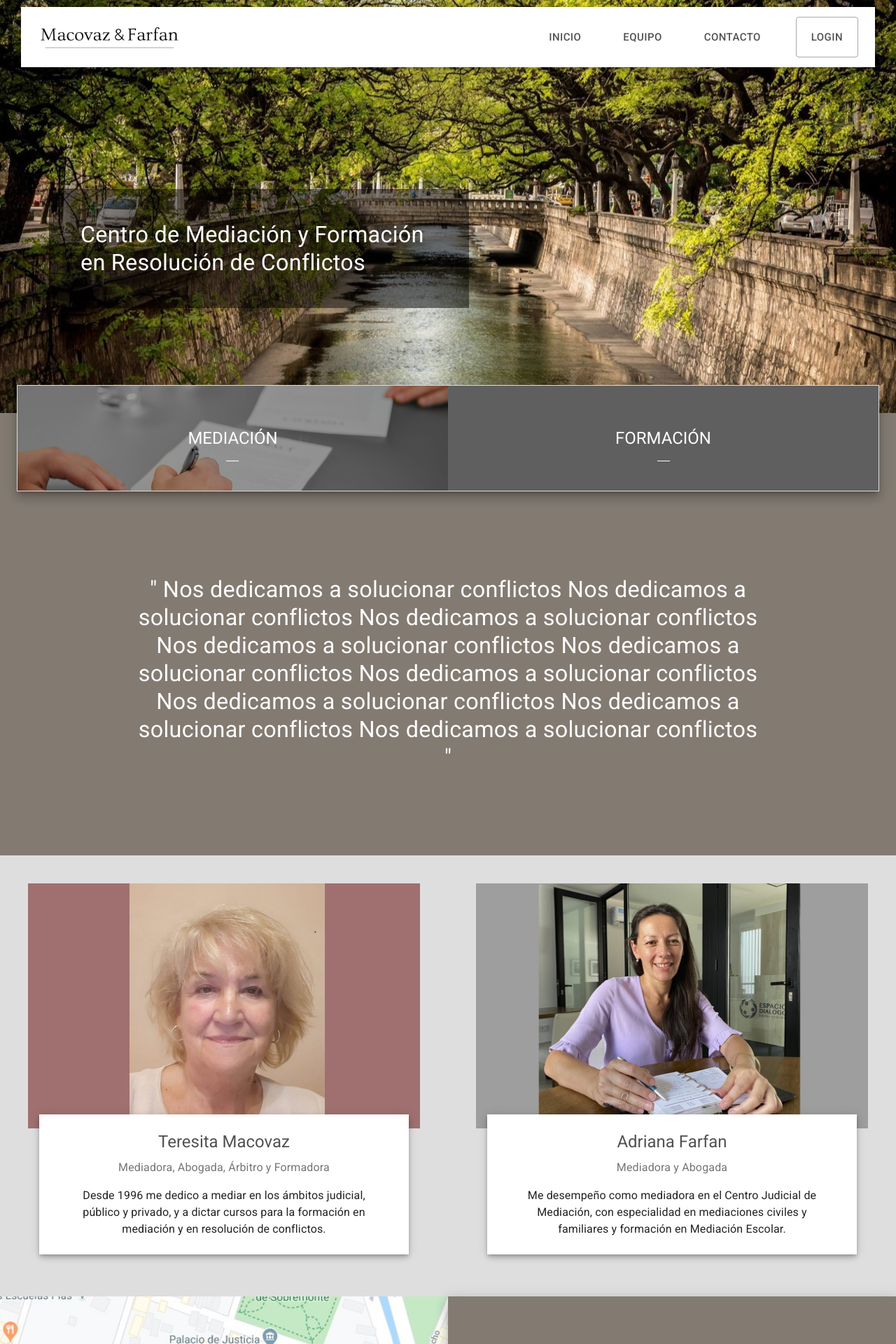
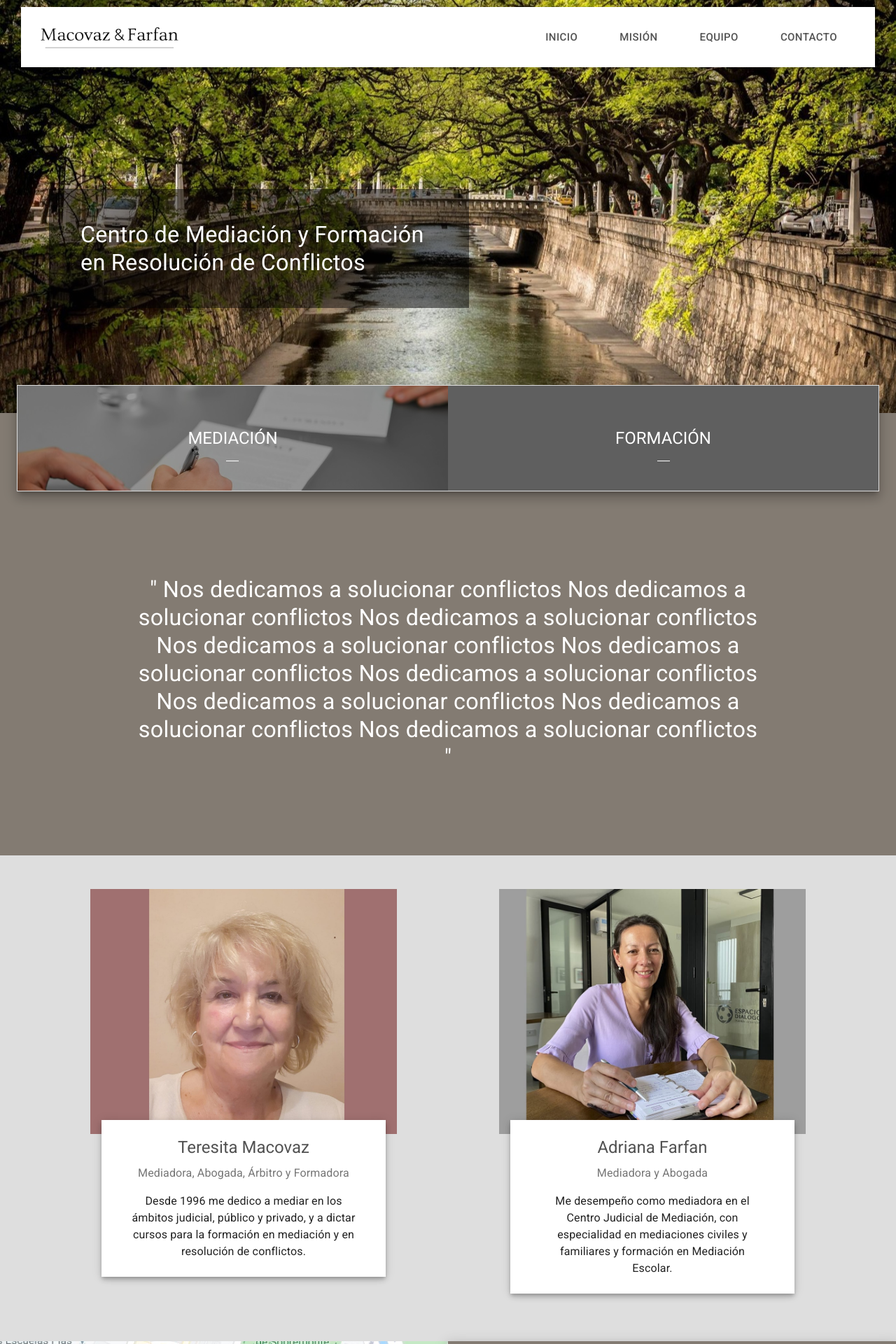
Before and after one commit to facundoolmedo/mediaronline, a React (Create React App) app: page / in a window 1280 px wide. Shown: the top 1920 px of the page at 70% size. Built offline with nearby package versions, Linux system fonts and the light colour scheme; grey boxes are pictures that could not be loaded.

Commit message:
Tamaños de los cv en HomePage

```diff
--- a/src/components/Banner3.jsx
+++ b/src/components/Banner3.jsx
@@ -12,7 +12,6 @@ const useStyle = makeStyles({
     maxWidth: "100%",
     backgroundColor: "#DEDEDE",
   },
-  tittle1: {},
   text1: {
     marginLeft: 0,
     marginTop: 30,
@@ -41,26 +40,43 @@ const Banner3 = () => {
 
   return (
     <Fragment>
-      <Box className={classes.banner} id="banner2" p={0} textAlign="center">
-        <Grid container>
-          <Grid item xs={12} md={6}>
-            <Box m={5}>
+      <Box
+        className={classes.banner}
+        id="banner2"
+        textAlign="center"
+        py={6}
+        px={7}
+      >
+        <Grid container style={{ flexGrow: 1 }} justify="center">
+          <Grid item xs={12} md={6} justify="center">
             <ScrollAnimation animateIn="fadeInLeftBig" duration={1}>
+              <Box display="flex" justifyContent="center">
+                <Box width={0.75}>
                   <Box className={classes.imagen2}></Box>
                   <Box
                     boxShadow={5}
                     mx={2}
                     pb={3}
                     pt={3}
-                  px={7}
+                    px={5}
                     position="relative"
                     top={-20}
                     className={classes.tit}
                   >
-                  <Typography variant="h5" color="primary" gutterBottom>
+                    <Typography
+                      variant="h5"
+                      color="primary"
+                      align="center"
+                      gutterBottom
+                    >
                       Teresita Macovaz
                     </Typography>
-                  <Typography variant="body1" color="textSecondary" paragraph>
+                    <Typography
+                      variant="body1"
+                      color="textSecondary"
+                      align="center"
+                      paragraph
+                    >
                       Mediadora, Abogada, Árbitro y Formadora
                     </Typography>
                     <Typography
@@ -73,13 +89,15 @@ const Banner3 = () => {
                       mediación y en resolución de conflictos.
                     </Typography>
                   </Box>
+                </Box>
+              </Box>
             </ScrollAnimation>
-            </Box>
           </Grid>
-          <Grid item xs={12} md={6}>
-            <Box m={5}>
+          <Grid item xs={12} md={6} justify="center">
             <ScrollAnimation animateIn="fadeInRightBig" duration={1}>
-                <Box py={1} className={classes.imagen}></Box>
+              <Box display="flex" justifyContent="center">
+                <Box width={0.75}>
+                  <Box className={classes.imagen}></Box>
                   <Box
                     boxShadow={5}
                     mx={2}
@@ -117,8 +135,9 @@ const Banner3 = () => {
                       familiares y formación en Mediación Escolar.
                     </Typography>
                   </Box>
+                </Box>
+              </Box>
             </ScrollAnimation>
-            </Box>
           </Grid>
         </Grid>
       </Box>
--- a/src/components/Banner5.jsx
+++ b/src/components/Banner5.jsx
@@ -30,9 +30,6 @@ const Banner = (props) => {
   return (
     <Fragment>
       <Box className={classes.banner} pb={4} pt={15} px={1}>
-        {/* <Hidden mdDown>
-          <Box py={5} border={2}></Box>
-        </Hidden> */}
         <Typography variant="h2" color="secondary">
           {props.titulo}
         </Typography>
--- a/src/components/Banner6.jsx
+++ b/src/components/Banner6.jsx
@@ -11,7 +11,7 @@ const Banner6 = () => {
   const classes = useStyle();
   return (
     <div>
-      <Box py={5} pl={4} className={classes.root}>
+      <Box py={2} pl={4} className={classes.root}>
         <Typography variant="textPrimary" color="primary">
           Copyright@2020 Todos los derechos Reservados
         </Typography>
--- a/src/components/HideAppBar.jsx
+++ b/src/components/HideAppBar.jsx
@@ -140,10 +140,26 @@ export default function HideAppBar(props) {
             </Button>
             <Link
               activeClass="active"
+              to="mision"
+              spy={true}
+              smooth={true}
+              offset={-200}
+              duration={1700}
+            >
+              <Button
+                color="primary"
+                size="large"
+                className={classes.menuButton}
+              >
+                Misión
+              </Button>
+            </Link>
+            <Link
+              activeClass="active"
               to="equipo"
               spy={true}
               smooth={true}
-              offset={-120}
+              offset={-90}
               duration={1700}
             >
               <Button
@@ -159,7 +175,7 @@ export default function HideAppBar(props) {
               to="contacto"
               spy={true}
               smooth={true}
-              offset={-330}
+              offset={-370}
               duration={1700}
             >
               <Button
@@ -170,7 +186,7 @@ export default function HideAppBar(props) {
                 Contacto
               </Button>
             </Link>
-            <Button
+            {/* <Button
               // href="/login"
               color="primary"
               size="large"
@@ -178,7 +194,7 @@ export default function HideAppBar(props) {
               variant="outlined"
             >
               Login
-            </Button>
+            </Button> */}
           </Hidden>
         </Toolbar>
       </AppBar>
--- a/src/components/Lista.jsx
+++ b/src/components/Lista.jsx
@@ -13,7 +13,7 @@ import {
 import HomeIcon from "@material-ui/icons/Home";
 import LaptopIcon from "@material-ui/icons/Laptop";
 import MenuBookIcon from "@material-ui/icons/MenuBook";
-import ExitToAppIcon from "@material-ui/icons/ExitToApp";
+// import ExitToAppIcon from "@material-ui/icons/ExitToApp";
 
 const useStyle = makeStyles((theme) => ({
   toolbar: theme.mixins.toolbar,
@@ -50,12 +50,12 @@ const Lista = () => {
           <ListItemText primary="Formación" />
         </ListItem>
         <Divider className={classes.dividerColor} />
-        <ListItem button component="a">
+        {/* <ListItem button component="a">
           <ListItemIcon>
             <ExitToAppIcon color="secondary" />
           </ListItemIcon>
           <ListItemText primary="Login" />
-        </ListItem>
+        </ListItem>*/}
       </List>
     </Fragment>
   );
--- a/src/components/Mision.jsx
+++ b/src/components/Mision.jsx
@@ -12,7 +12,7 @@ export const Mision = () => {
   const classes = useStyle();
   return (
     <div>
-      <ScrollAnimation animateIn="fadeIn" duration={4}>
+      <ScrollAnimation animateIn="fadeIn" duration={2}>
         <Box
           boxShadow={-10}
           pt={10}
--- a/src/components/rutas/HomePage.jsx
+++ b/src/components/rutas/HomePage.jsx
@@ -38,7 +38,9 @@ const Home = () => {
         <Banner titulo="Centro de Mediación y Formación en Resolución de Conflictos" />
 
         <Banner2 />
-        <Mision />
+        <section id="mision">
+          <Mision />
+        </section>
 
         <section id="equipo">
           <Banner3 />
```
Lines whose indentation alone changed are shown as unchanged.
